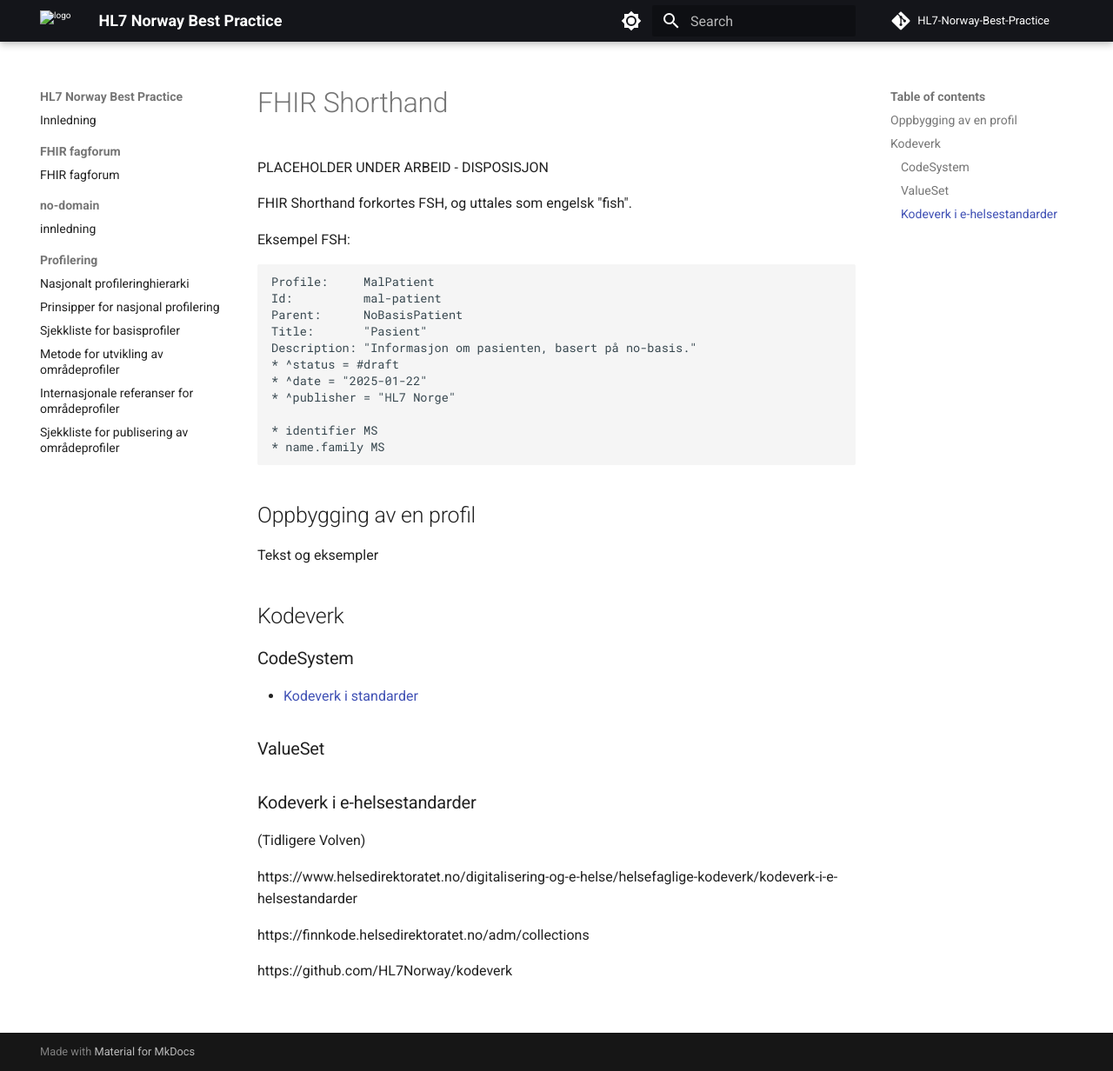
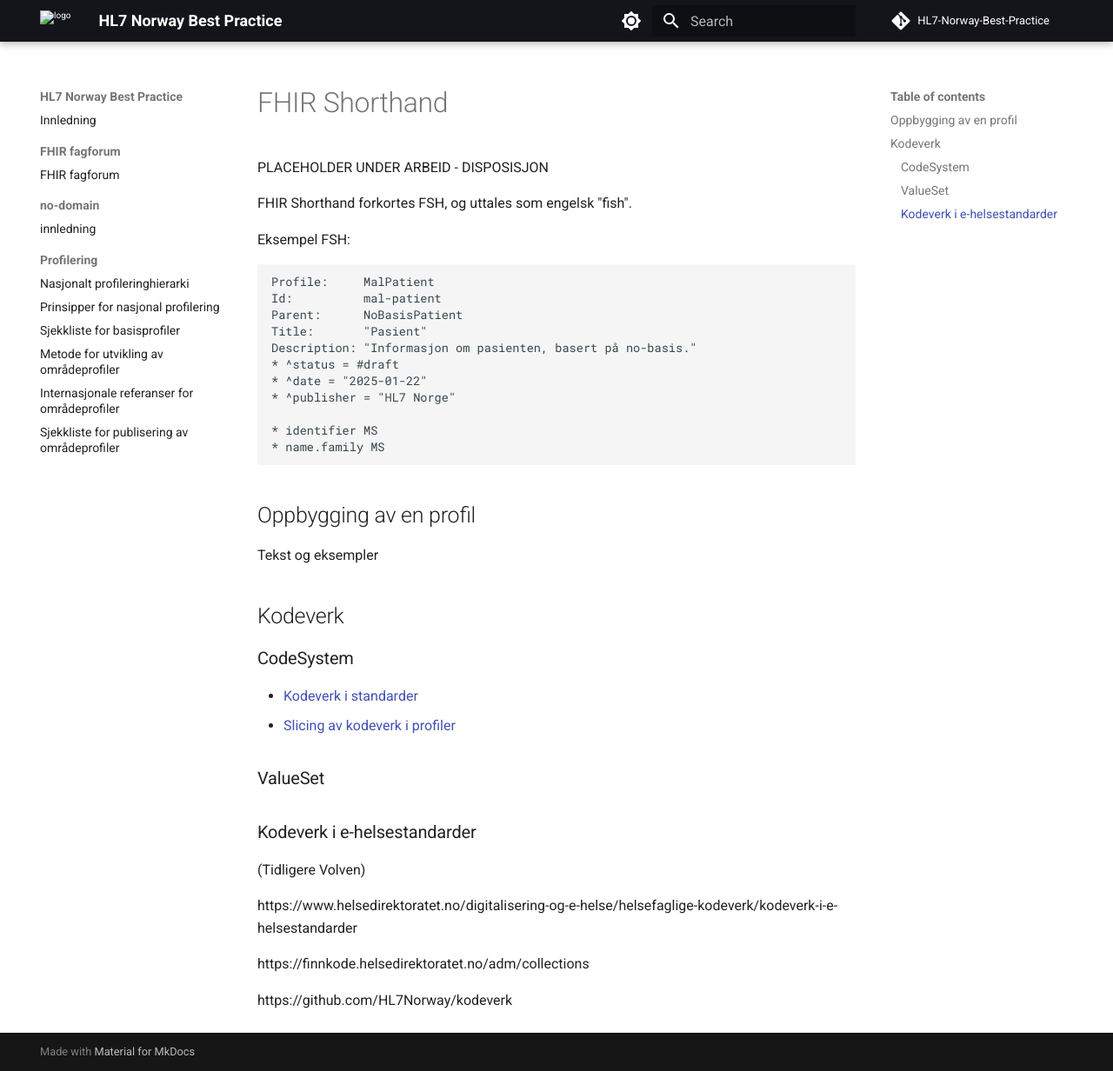
Before and after one commit to HL7Norway/best-practice, an MkDocs documentation site: the page built from docs/profilering/fsh.md, in a window 1280 px wide and 1232 px high. Shown: the whole window at 87% size. Built offline with MkDocs 1.6.1 and Material for MkDocs 9.7.7, drawn with Linux system fonts in a browser that asks for light colours; comment, search, counter and statistics services are not loaded.

Commit message:
Add link to slicing of code systems in profiles
Added a new documentation link under the CodeSystem section for 'Slicing av kodeverk i profiler' to improve navigation and provide more information on code system slicing in profiles.

```diff
--- a/docs/profilering/fsh.md
+++ b/docs/profilering/fsh.md
@@ -36,6 +36,7 @@ Tekst og eksempler
 ### CodeSystem
 
 - [Kodeverk i standarder](fsh-codesystem-kodeverk-i-standarder.md)
+- [Slicing av kodeverk i profiler](fsh-codesystem-slicing.md)
 
 ### ValueSet
 
```
